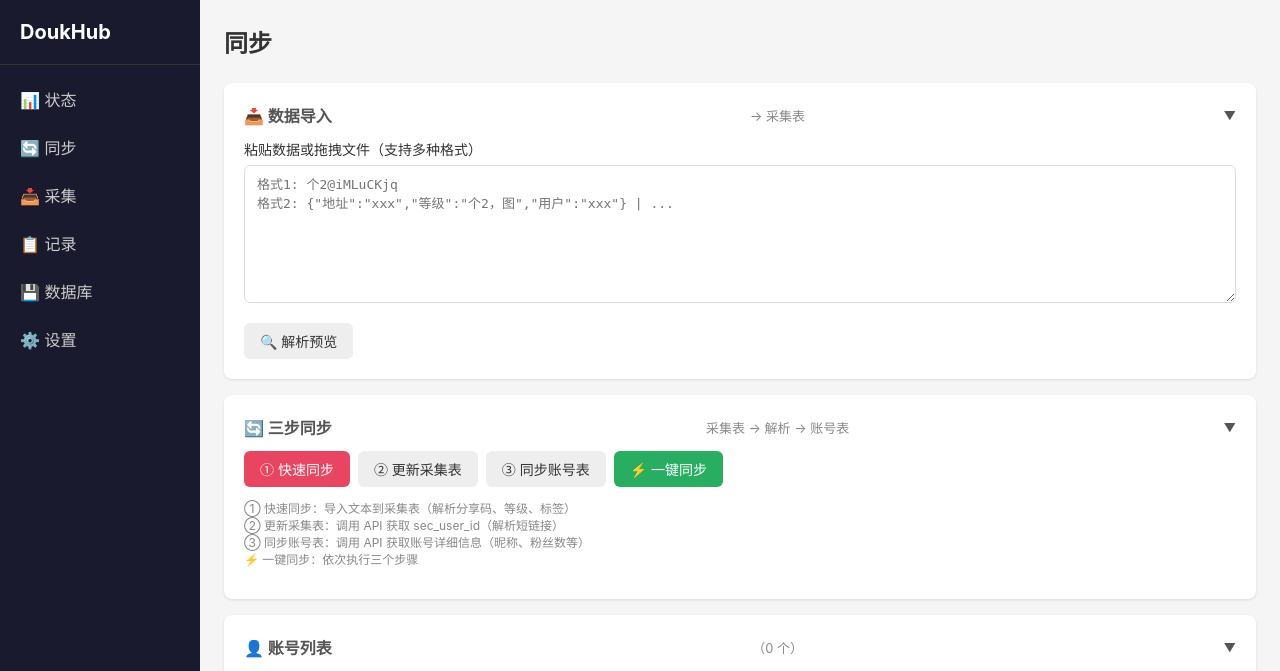
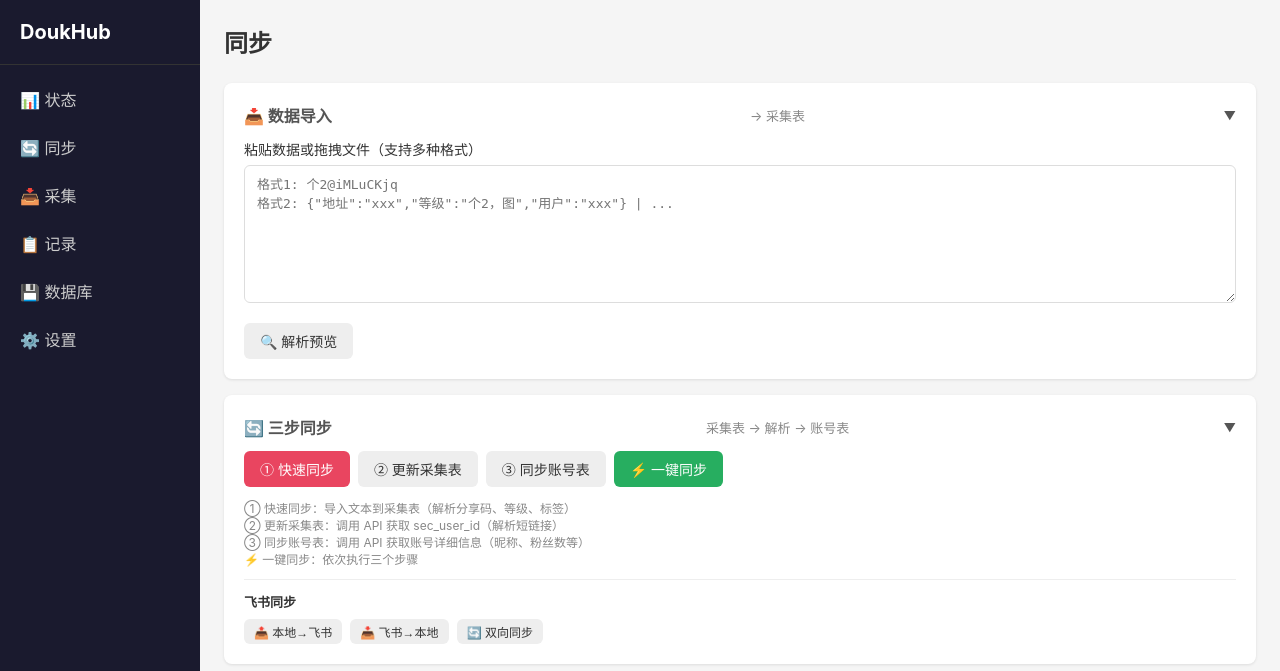
Before and after one commit to pili8/DoukHub, a Python web app: template app/templates/sync.html in a window 1280 px wide. Shown: the top 671 px of the page. Run offline with Jinja, Linux system fonts and the light colour scheme; the template is opened without the code that fills it, so the values that code supplies are empty.

Commit message:
feat: 同步页面添加飞书同步功能
- 添加飞书同步按钮（本地→飞书、飞书→本地、双向同步）
- 添加 feishuSync JavaScript 函数
- 79 个测试全部通过

```diff
--- a/app/templates/sync.html
+++ b/app/templates/sync.html
@@ -140,6 +140,16 @@
         <div>② 更新采集表：调用 API 获取 sec_user_id（解析短链接）</div>
         <div>③ 同步账号表：调用 API 获取账号详细信息（昵称、粉丝数等）</div>
         <div>⚡ 一键同步：依次执行三个步骤</div>
+    </div>
+
+    <!-- 飞书同步 -->
+    <div style="border-top:1px solid #eee;padding-top:12px;margin-top:12px;">
+        <div style="font-size:13px;font-weight:600;margin-bottom:8px;">飞书同步</div>
+        <div style="display:flex;gap:8px;">
+            <button class="btn btn-secondary btn-sm" onclick="feishuSync('to')">📤 本地→飞书</button>
+            <button class="btn btn-secondary btn-sm" onclick="feishuSync('from')">📥 飞书→本地</button>
+            <button class="btn btn-secondary btn-sm" onclick="feishuSync('all')">🔄 双向同步</button>
+        </div>
     </div>
     <!-- 同步进度 -->
     <div id="sync-progress" style="display:none;margin-top:16px;">
@@ -1068,5 +1078,29 @@
             fetchInfoAbortController.abort();
         }
     }
+
+    // ========== 飞书同步 ==========
+    async function feishuSync(direction) {
+        showToast('正在同步...');
+        try {
+            let url;
+            if (direction === 'to') {
+                url = '/api/feishu/sync/to-feishu';
+            } else if (direction === 'from') {
+                url = '/api/feishu/sync/from-feishu';
+            } else {
+                url = '/api/feishu/sync';
+            }
+
+            const data = await apiCall(url, 'POST');
+            if (data.success) {
+                showToast(data.message, 'success');
+            } else {
+                showToast(data.message || '同步失败', 'error');
+            }
+        } catch (e) {
+            showToast('同步请求失败: ' + e.message, 'error');
+        }
+    }
 </script>
 {% endblock %}
```
